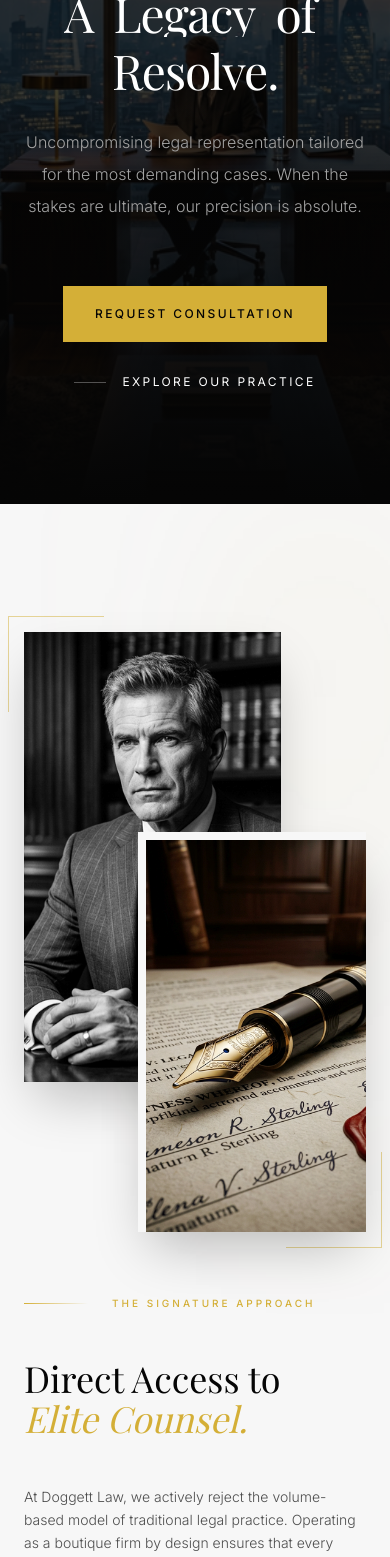
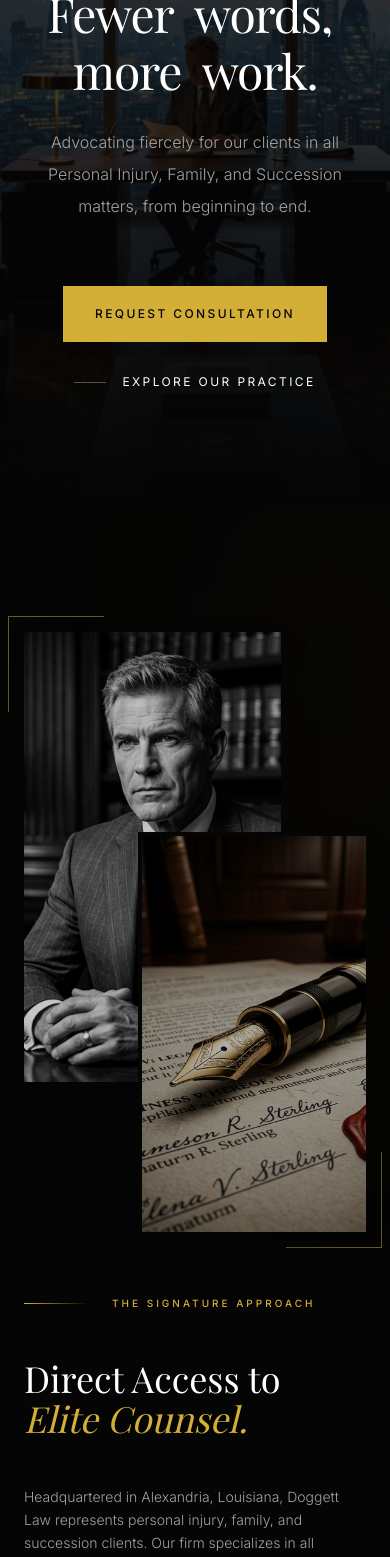
Before and after one commit to Founditmarketing/doggett, a React (Vite) app: page / in a window 390 px wide. Shown: the part 340-1897 px from the top of the page. Built offline with nearby package versions, Linux system fonts and the light colour scheme; a web font is replaced by a local one.

Commit message:
feat: integrate real content from doggettlaw.net and revert to dark theme

```diff
--- a/src/components/CommunityPillar.tsx
+++ b/src/components/CommunityPillar.tsx
@@ -50,7 +50,7 @@ export default function CommunityPillar() {
                 </h2>
 
                 <p className="text-alabaster-muted font-light leading-relaxed max-w-md text-sm md:text-base">
-                  Doggett Law Firm is deeply ingrained in the architecture of Central Louisiana's legal landscape. Keep scrolling to uncover our narrative.
+                  Doggett Law Firm is a local third generation law practice that provides quality legal representation throughout all of CENLA.
                 </p>
               </div>
 
@@ -64,22 +64,22 @@ export default function CommunityPillar() {
 
             <div className="max-w-4xl mx-auto w-full relative z-10">
               <SplitText
-                text="Deep Roots."
+                text="Local Service."
                 delay={0}
                 className="text-5xl md:text-6xl lg:text-8xl font-serif font-light mb-2 text-white leading-[1]"
               />
               <SplitText
-                text="Absolute Power."
+                text="Proven Track Record."
                 delay={0}
                 className="text-5xl md:text-6xl lg:text-8xl font-serif font-light mb-16 text-champagne italic leading-[1]"
               />
 
               <div className="space-y-8 text-alabaster/80 font-light leading-relaxed text-sm md:text-base lg:text-lg columns-1 md:columns-2 gap-16 border-l border-champagne/30 pl-8">
                 <p>
-                  As a third-generation practice, we provide a tier of elite legal representation rarely accessible outside major metropolitan centers. Operating from Alexandria, we have fiercely defended and advanced the interests of our clients across Rapides Parish and the entirety of CENLA for over three decades.
+                  Our office is located in Alexandria, Louisiana. We have been serving Rapides Parish and surrounding areas for over thirty years. Whether you’re injured, going through a divorce, or struggling with your estate planning, we customize our support to your individual needs.
                 </p>
                 <p>
-                  This unique synthesis of extremely high-stakes legal acumen inside the courtroom, and our profound, generational regional insight outside of it, provides our clients with an unparalleled advantage. We exist solely to protect your legacy.
+                  We give special attention to your case and make sure you do not fall victim to opposing counsel or parties’ short-sided moves. We keep a solid track record of maintaining contact with our clients, ensuring you are never left in the dark.
                 </p>
               </div>
 
--- a/src/components/Footer.tsx
+++ b/src/components/Footer.tsx
@@ -25,7 +25,7 @@ export default function Footer() {
               </div>
             </div>
             <p className="text-alabaster-muted leading-relaxed font-light mb-8 max-w-sm">
-              World-class legal representation rooted in Alexandria, Louisiana. Protecting legacies, defending families, and forging futures with absolute resolve since inception.
+              Doggett Law is a local third generation law practice that provides quality legal representation throughout all of CENLA.
             </p>
             <a
               href="tel:3188883644"
@@ -78,9 +78,9 @@ export default function Footer() {
         <div className="pt-8 border-t border-white/5 flex flex-col md:flex-row justify-between items-center gap-6 text-[11px] uppercase tracking-widest text-alabaster-muted/50 font-light">
           <p>&copy; {new Date().getFullYear()} Doggett Law Firm. All Rights Reserved.</p>
           <div className="flex gap-8">
-            <a href="#" className="hover:text-champagne transition-colors">Privacy</a>
-            <a href="#" className="hover:text-champagne transition-colors">Terms</a>
-            <a href="#" className="hover:text-champagne transition-colors">Disclaimer</a>
+            <a href="https://www.linkedin.com/in/kenneth-doggett-54036720a/" target="_blank" rel="noreferrer" className="hover:text-champagne transition-colors">LinkedIn</a>
+            <a href="https://www.facebook.com/doggettlaw" target="_blank" rel="noreferrer" className="hover:text-champagne transition-colors">Facebook</a>
+            <a href="https://www.instagram.com/kennethadoggett/" target="_blank" rel="noreferrer" className="hover:text-champagne transition-colors">Instagram</a>
           </div>
         </div>
       </div>
--- a/src/components/Hero.tsx
+++ b/src/components/Hero.tsx
@@ -47,7 +47,7 @@ export default function Hero() {
 
         <div className="overflow-hidden mb-6 py-2 flex flex-col items-center">
           <SplitText
-            text="A Legacy of Resolve."
+            text="Fewer words, more work."
             delay={0.3}
             className="text-5xl md:text-7xl lg:text-[7rem] font-serif font-light leading-[1] max-w-6xl tracking-tight text-white justify-center"
           />
@@ -59,7 +59,7 @@ export default function Hero() {
           transition={{ duration: 1.2, delay: 0.6, ease: [0.16, 1, 0.3, 1] }}
           className="text-base md:text-lg text-alabaster-muted max-w-2xl font-light mb-16 leading-loose"
         >
-          Uncompromising legal representation tailored for the most demanding cases. When the stakes are ultimate, our precision is absolute.
+          Advocating fiercely for our clients in all Personal Injury, Family, and Succession matters, from beginning to end.
         </motion.p>
 
         <motion.div
--- a/src/components/SignatureApproach.tsx
+++ b/src/components/SignatureApproach.tsx
@@ -2,10 +2,10 @@ import { motion } from "motion/react";
 
 export default function SignatureApproach() {
   return (
-    <section id="the-firm" className="py-32 md:py-48 bg-alabaster relative overflow-hidden">
+    <section id="the-firm" className="py-32 md:py-48 bg-obsidian relative overflow-hidden">
       {/* Decorative background elements */}
-      <div className="absolute top-0 right-0 w-1/3 h-[800px] bg-gradient-to-b from-champagne/10 to-transparent blur-[120px] pointer-events-none" />
-      <div className="absolute bottom-0 left-0 w-1/4 h-[500px] bg-gradient-to-t from-black/5 to-transparent blur-[100px] pointer-events-none" />
+      <div className="absolute top-0 right-0 w-1/3 h-[800px] bg-gradient-to-b from-champagne/5 to-transparent blur-[120px] pointer-events-none" />
+      <div className="absolute bottom-0 left-0 w-1/4 h-[500px] bg-gradient-to-t from-white/5 to-transparent blur-[100px] pointer-events-none" />
 
       <div className="max-w-screen-2xl mx-auto px-6 md:px-12 relative z-10">
         <div className="grid grid-cols-1 lg:grid-cols-12 gap-16 lg:gap-8 items-center">
@@ -19,7 +19,7 @@ export default function SignatureApproach() {
             className="lg:col-span-6 relative h-[600px] md:h-[800px] w-full"
           >
             <div className="absolute top-0 left-0 w-3/4 h-3/4 overflow-hidden shadow-2xl z-10">
-              <div className="absolute inset-0 bg-white/10 mix-blend-overlay z-10 border border-obsidian/5"></div>
+              <div className="absolute inset-0 bg-obsidian/20 mix-blend-multiply z-10 border border-white/5"></div>
               <img
                 src="/assets/elite_attorney_portrait_1773349709984.png"
                 alt="Elite Attorney"
@@ -33,9 +33,9 @@ export default function SignatureApproach() {
               whileInView={{ opacity: 1, y: 0 }}
               viewport={{ once: true, margin: "-50px" }}
               transition={{ duration: 1.5, delay: 0.3, ease: [0.16, 1, 0.3, 1] }}
-              className="absolute bottom-0 right-0 w-2/3 h-2/3 overflow-hidden shadow-2xl z-20 border-l-[8px] border-t-[8px] border-alabaster"
+              className="absolute bottom-0 right-0 w-2/3 h-2/3 overflow-hidden shadow-2xl z-20 border-l-4 border-t-4 border-obsidian"
             >
-              <div className="absolute inset-0 bg-white/10 mix-blend-overlay z-10"></div>
+              <div className="absolute inset-0 bg-obsidian/30 mix-blend-multiply z-10"></div>
               <img
                 src="/assets/signature_approach_detail_1773349721313.png"
                 alt="Legal Document"
@@ -67,20 +67,20 @@ export default function SignatureApproach() {
               whileInView={{ opacity: 1, y: 0 }}
               viewport={{ once: true, margin: "-100px" }}
               transition={{ duration: 1, delay: 0.1, ease: [0.16, 1, 0.3, 1] }}
-              className="text-4xl md:text-5xl lg:text-6xl font-serif font-light leading-[1.1] mb-12 text-obsidian"
+              className="text-4xl md:text-5xl lg:text-6xl font-serif font-light leading-[1.1] mb-12 text-white"
             >
               Direct Access to <br />
               <span className="italic text-champagne relative z-10">Elite Counsel.</span>
             </motion.h2>
 
-            <div className="space-y-8 text-obsidian/70 font-light leading-relaxed text-sm md:text-base">
+            <div className="space-y-8 text-alabaster-muted font-light leading-relaxed text-sm md:text-base">
               <motion.p
                 initial={{ opacity: 0, y: 20 }}
                 whileInView={{ opacity: 1, y: 0 }}
                 viewport={{ once: true, margin: "-50px" }}
                 transition={{ duration: 1, delay: 0.3, ease: [0.16, 1, 0.3, 1] }}
               >
-                At Doggett Law, we actively reject the volume-based model of traditional legal practice. Operating as a boutique firm by design ensures that every client receives obsessive attention to detail and direct, unfiltered access to their lead attorney.
+                Headquartered in Alexandria, Louisiana, Doggett Law represents personal injury, family, and succession clients. Our firm specializes in all matters, from beginning to end.
               </motion.p>
               <motion.p
                 initial={{ opacity: 0, y: 20 }}
@@ -88,7 +88,7 @@ export default function SignatureApproach() {
                 viewport={{ once: true, margin: "-50px" }}
                 transition={{ duration: 1, delay: 0.4, ease: [0.16, 1, 0.3, 1] }}
               >
-                As a third-generation law practice, we bring extensive experience and ruthless professionalism to every case. Our attorneys have handled matters from pre-suit negotiation through filing writs with the Supreme Court. We insulate our clients from opposing counsel's short-sighted tactics.
+                Our attorneys have been practicing for decades and have experience in every stage of your case. That means you get an attorney who has handled cases from pre-suit all the way to filing a writ with the Supreme Court.
               </motion.p>
               <motion.p
                 initial={{ opacity: 0, y: 20 }}
@@ -96,7 +96,7 @@ export default function SignatureApproach() {
                 viewport={{ once: true, margin: "-50px" }}
                 transition={{ duration: 1, delay: 0.5, ease: [0.16, 1, 0.3, 1] }}
               >
-                Whether you're injured, navigating a divorce, or solidifying your legacy through estate planning, your strategy is custom-built. We serve strictly as your steadfast advocates.
+                Our attorneys make themselves available to speak with you directly about your case. We firmly reject the volume-based model, ensuring you receive the personal attention necessary to protect your best interests.
               </motion.p>
             </div>
 
@@ -105,15 +105,15 @@ export default function SignatureApproach() {
               whileInView={{ opacity: 1 }}
               viewport={{ once: true }}
               transition={{ duration: 1.5, delay: 0.8 }}
-              className="mt-16 pt-8 border-t border-obsidian/10"
+              className="mt-16 pt-8 border-t border-white/10"
             >
               <img
                 src="https://upload.wikimedia.org/wikipedia/commons/thumb/f/fa/Signature_of_John_Hancock.svg/1200px-Signature_of_John_Hancock.svg.png"
                 alt="Signature"
-                className="h-16 opacity-80 transition-opacity duration-500 hover:opacity-100"
+                className="h-16 opacity-30 invert transition-opacity duration-500 hover:opacity-80"
                 referrerPolicy="no-referrer"
               />
-              <p className="mt-6 text-[11px] uppercase tracking-[0.2em] font-sans text-obsidian/40 font-medium">Kenneth A. Doggett, Jr.</p>
+              <p className="mt-6 text-[11px] uppercase tracking-[0.2em] font-sans text-alabaster/40 font-medium">Kenneth A. Doggett, Jr.</p>
             </motion.div>
           </div>
 
```
Also changed, not shown: src/components/PracticeAreas.tsx (+10 -10 lines).
